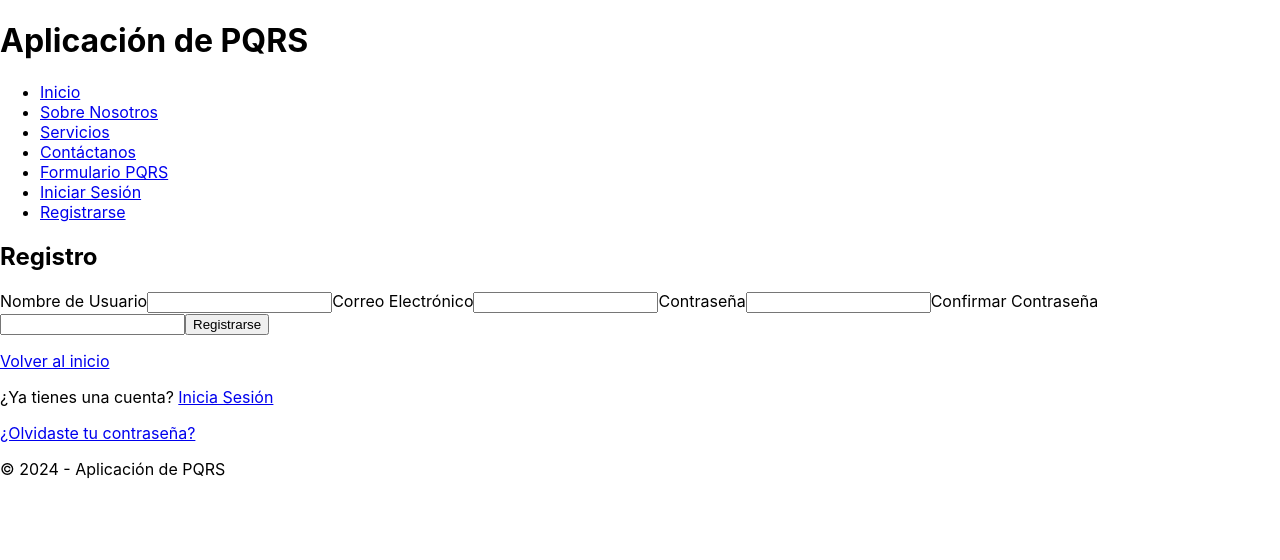
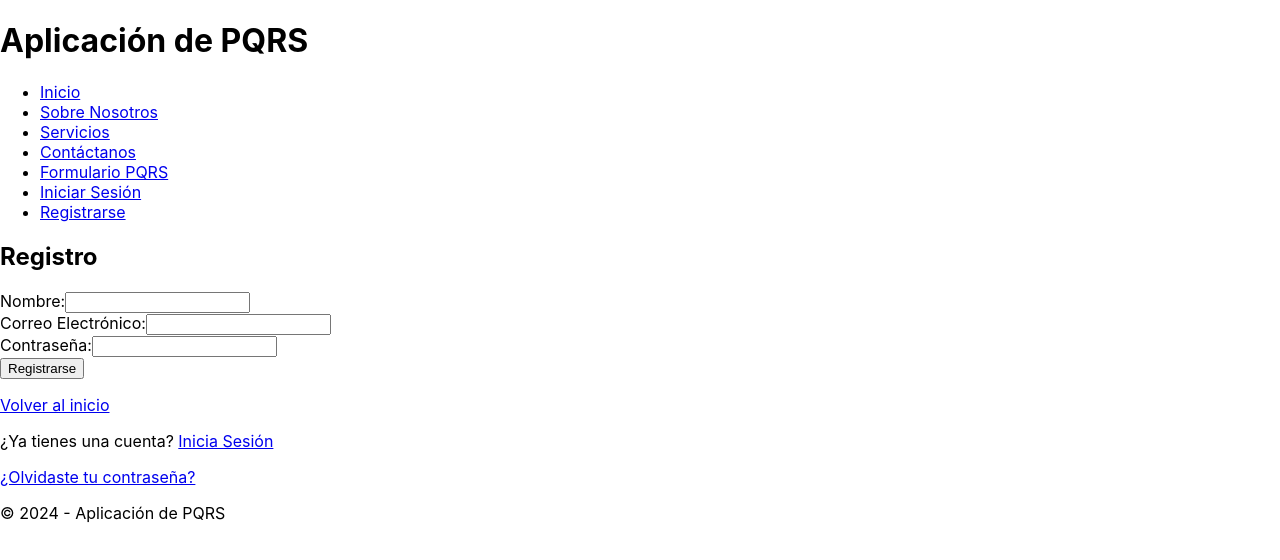
Before and after one commit to ramonsolis11/PQRS_Platform_ReactApp, a React (Create React App) app: page /register in a window 1280 px wide. Shown: the top 560 px of the page. Built offline with nearby package versions, Linux system fonts and the light colour scheme.

Commit message:
"Update RegisterForm"

```diff
--- a/src/components/RegisterForm.jsx
+++ b/src/components/RegisterForm.jsx
@@ -1,35 +1,49 @@
-// RegisterForm.js
-import React from 'react';
+import React, { useState } from 'react';
 
-const RegisterForm = () => {
+const RegisterPage = () => {
+    const [formData, setFormData] = useState({
+        name: '',
+        email: '',
+        password: ''
+    });
+
+    const handleChange = (e) => {
+        setFormData({ ...formData, [e.target.name]: e.target.value });
+    };
+
+    const handleSubmit = (e) => {
+        e.preventDefault();
+        // Aquí puedes realizar la lógica para enviar los datos del formulario al servidor para el registro
+
+
+        console.log(formData);
+
+    };
+
     return (
         <div>
         <h2>Registro</h2>
-        <form>
-            {/* Inputs para nombre de usuario, correo electrónico y contraseña */}
-            <label htmlFor="username">Nombre de Usuario</label>
-            <input type="text" id="username" name="username" />
-            <label htmlFor="email">Correo Electrónico</label>
-            <input type="email" id="email" name="email" />
-            <label htmlFor="password">Contraseña</label>
-            <input type="password" id="password" name="password" />
-            <label htmlFor="password">Confirmar Contraseña</label>
-            <input type="password" id="password" name="password" />
-
-            {/* Botón de registro */}
+        <form onSubmit={handleSubmit}>
+            <div>
+            <label htmlFor="name">Nombre:</label>
+            <input type="text" id="name" name="name" value={formData.name} onChange={handleChange} required />
+            </div>
+            <div>
+            <label htmlFor="email">Correo Electrónico:</label>
+            <input type="email" id="email" name="email" value={formData.email} onChange={handleChange} required />
+            </div>
+            <div>
+            <label htmlFor="password">Contraseña:</label>
+            <input type="password" id="password" name="password" value={formData.password} onChange={handleChange} required />
+            </div>
             <button type="submit">Registrarse</button>
 
-            {/* Enlace para redirigir a la página de inicio */}
             <p><a href="/">Volver al inicio</a></p>
-
-            {/* Enlace para redirigir a la página de inicio de sesión */}
             <p>¿Ya tienes una cuenta? <a href="/login">Inicia Sesión</a></p>
-
-            {/* Enlace para redirigir a la página de recuperación de contraseña */}
             <p><a href="/forgot-password">¿Olvidaste tu contraseña?</a></p>
         </form>
         </div>
     );
 };
 
-export default RegisterForm;
+export default RegisterPage;
```
